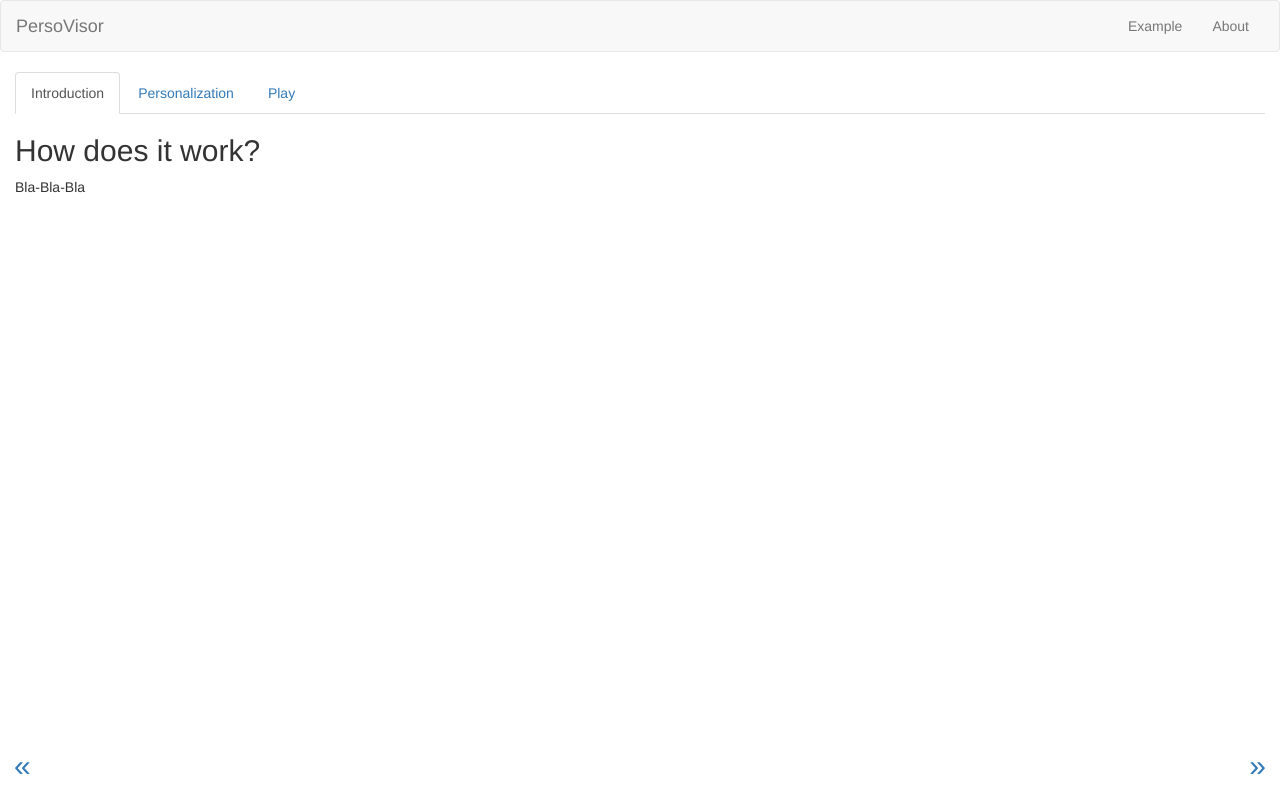
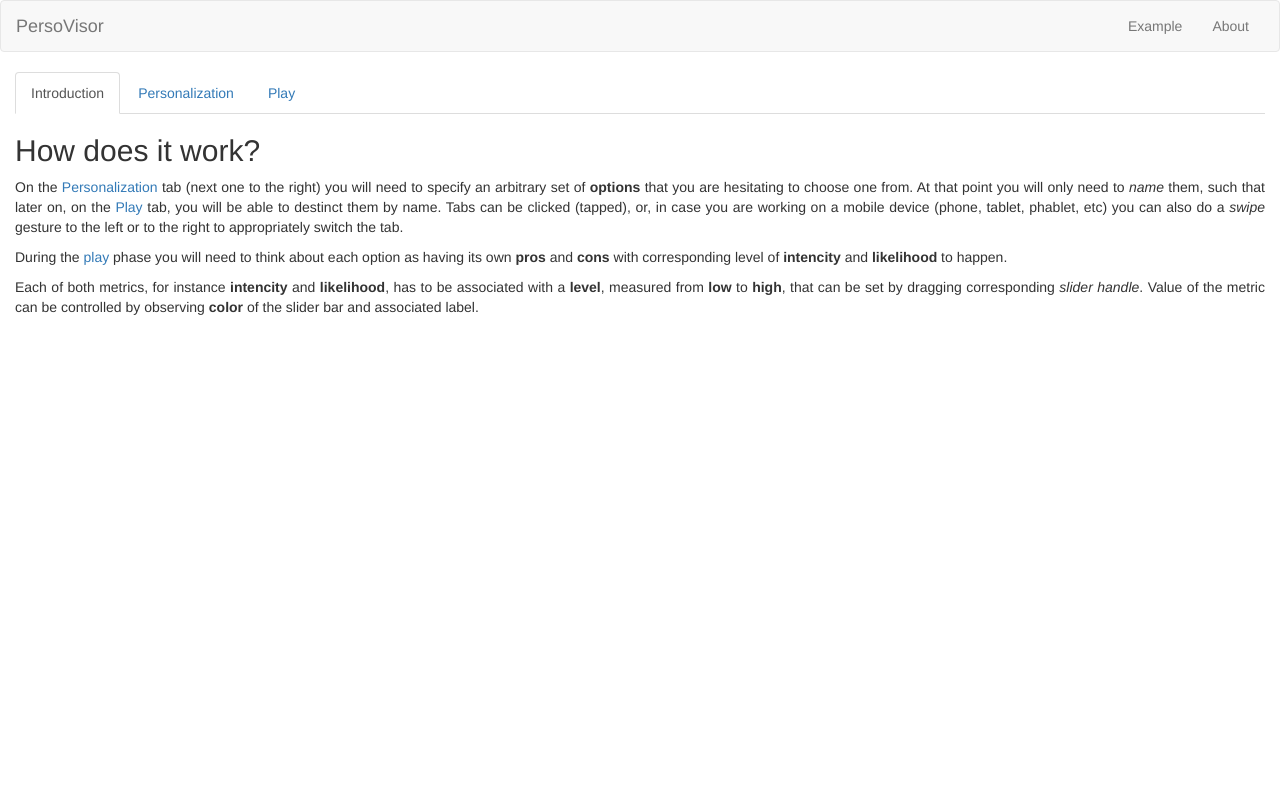
Before and after one commit to simonbaev/persovisor, a website: page index.html in a window 1280 px wide. Drawn offline with nearby package versions, Linux system fonts and the light colour scheme.

Commit message:
Intro text

```diff
--- a/assets/css/user.css
+++ b/assets/css/user.css
@@ -1,28 +1,3 @@
-.pager li > a,
-.pager li > span {
-	border: none;
-	border-radius: 0;
-	font-size: 30px;
-}
-
-#wrap {
-	min-height: 100%;
-}
-
-#main {
-	overflow: auto;
-}
-
-footer {
-	position: relative;
-	margin-top: -80px;
-}
-
 .img-center {
 	margin: 0 auto;
 }
-
-body,
-html {
-	height: 100%;
-}
--- a/assets/js/script.js
+++ b/assets/js/script.js
@@ -1,3 +1,19 @@
 $(document).ready(function(){
 	console.log("Welcome!")
+	$('.tab-content').swiperight(function() {
+		$('.nav-tabs > .active').prev('li').find('a').trigger('click');
+		console.log("right")
+	});
+	$('.tab-content').swipeleft(function() {
+		$('.nav-tabs > .active').next('li').find('a').trigger('click');
+		console.log("left")
+	});
+	$('#intro a[href=#setup]').click(function(){
+		$('.nav-tabs li a[href=#setup]').trigger('click');
+		return false;
+	});
+	$('#intro a[href=#play]').click(function(){
+		$('.nav-tabs li a[href=#play]').trigger('click');
+		return false;
+	});
 })
--- a/index.html
+++ b/index.html
@@ -9,6 +9,7 @@
 	<link rel="stylesheet" href="assets/css/user.css">
 	<script src="node_modules/jquery/dist/jquery.min.js"></script>
 	<script src="node_modules/bootstrap/dist/js/bootstrap.min.js"></script>
+	<script src="assets/js/jquery.mobile.custom.min.js"></script>
 	<script src="assets/js/script.js"></script>
 </head>
 
@@ -32,7 +33,7 @@
 						</div>
 					</div>
 					<div class="row">
-						<div class="col-sm-6 text-center">
+						<div class="col-sm-6 col-xs-12 text-center">
 							<img class="img-circle img-responsive img-center" src="assets/img/sb_200.jpg">
 							<br>
 							<address>
@@ -43,7 +44,7 @@
 								<a href="mailto:#">Simon.Baev@gsw.edu</a>
 							</address>
 						</div>
-						<div class="col-sm-6 text-center">
+						<div class="col-sm-6 col-xs-12 text-center">
 							<img class="img-circle img-responsive img-center" src="assets/img/ay_200.jpg">
 							<br>
 							<address>
@@ -64,7 +65,6 @@
 		</div>
 	</div>
 	<!-- Main part -->
-	<div id="wrap">
 	<nav class="navbar navbar-default">
 		<div class="container-fluid">
 			<div class="navbar-header">
@@ -88,7 +88,7 @@
 			</div>
 		</div>
 	</nav>
-		<div class="container-fluid" id="main">
+	<div class="container-fluid">
 		<ul class="nav nav-tabs">
 			<li role="presentation" class="active">
 				<a href="#intro" aria-controls="intro" role="tab" data-toggle="tab">Introduction</a>
@@ -101,33 +101,29 @@
 			</li>
 		</ul>
 		<div class="tab-content">
-				<div role="tabpanel" class="tab-pane active" id="intro">
+			<div role="tabpanel" class="tab-pane fade in active" id="intro">
 				<h2>How does it work?</h2>
-					<p>Bla-Bla-Bla</p>
+				<p class="text-justify">
+					On the <a href="#setup">Personalization</a> tab (next one to the right) you will need to specify an arbitrary set of <strong>options</strong> that you are hesitating to choose one from. At that point you will only need to <em>name</em> them, such that later on, on the <a href="#play">Play</a> tab, you will be able to destinct them by name. Tabs can be clicked (tapped), or, in case you are working on a mobile device (phone, tablet, phablet, etc) you can also do a <em>swipe</em> gesture to the left or to the right to appropriately switch the tab.
+				</p>
+				<p class="text-justify">
+					During the <a href="#play">play</a> phase you will need to think about each option as having its own <strong>pros</strong> and <strong>cons</strong> with corresponding level of <strong>intencity</strong> and <strong>likelihood</strong> to happen.
+				</p>
+				<p class="text-justify">
+					Each of both metrics, for instance <strong>intencity</strong> and <strong>likelihood</strong>, has to be associated with a <strong>level</strong>, measured from <strong>low</strong> to <strong>high</strong>, that can be set by dragging corresponding <em>slider handle</em>. Value of the metric can be controlled by observing <strong>color</strong> of the slider bar and associated label.
+				</p>
+
 			</div>
-				<div role="tabpanel" class="tab-pane" id="setup">
+			<div role="tabpanel" class="tab-pane fade" id="setup">
 				<h2>Personalization</h2>
 				<p>Specify list of criteria that describe manifold of your options</p>
 			</div>
-				<div role="tabpanel" class="tab-pane" id="play">
+			<div role="tabpanel" class="tab-pane fade" id="play">
 				<h2>Sliders</h2>
 				<p>Drag each slider to balance positive / negative outcomes of each criterium and their likelihoods</p>
 			</div>
 		</div>
 	</div>
-	</div>
-	<footer>
-		<nav>
-			<ul class="pager">
-				<li class="previous">
-					<a href="#">«</a>
-				</li>
-				<li class="next">
-					<a href="#">»</a>
-				</li>
-			</ul>
-		</nav>
-	</footer>
 </body>
 
 </html>
```
Also changed, not shown: assets/img/sb_200.jpg. Lines whose indentation alone changed are shown as unchanged.
